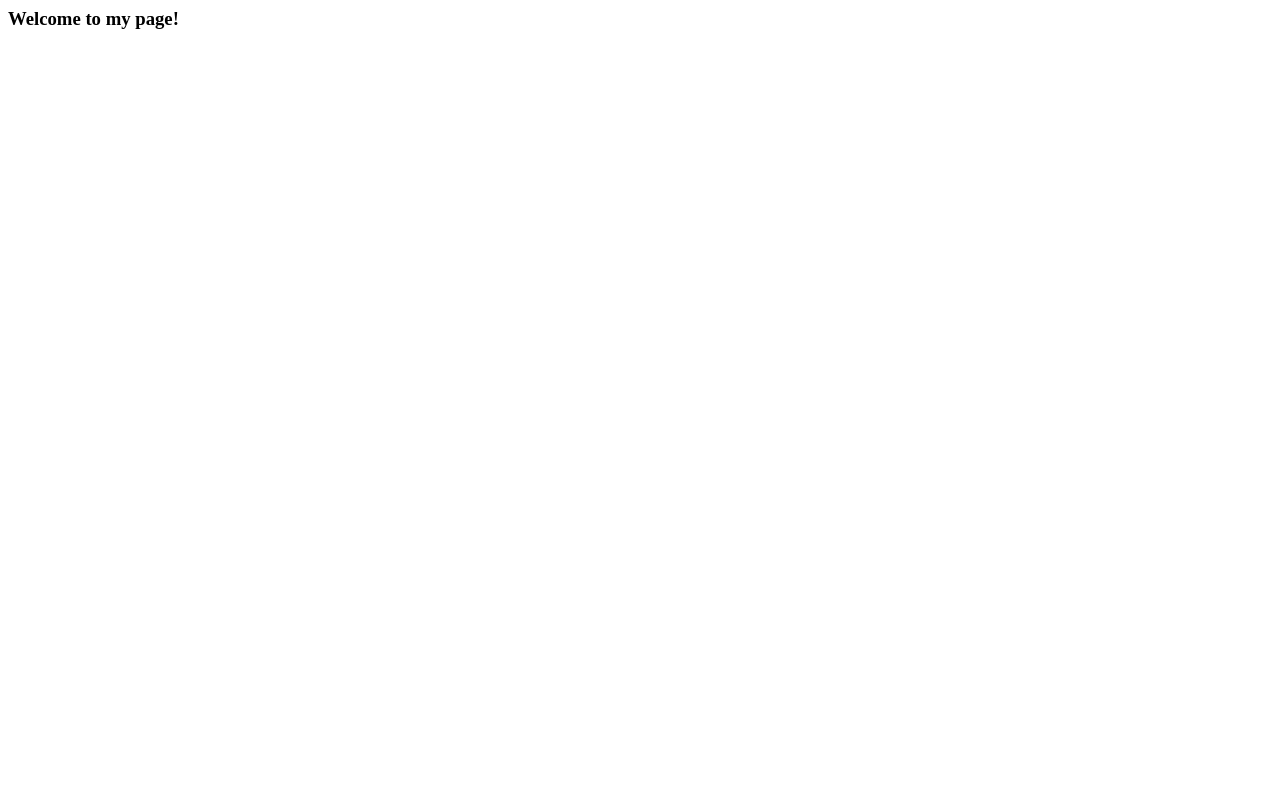
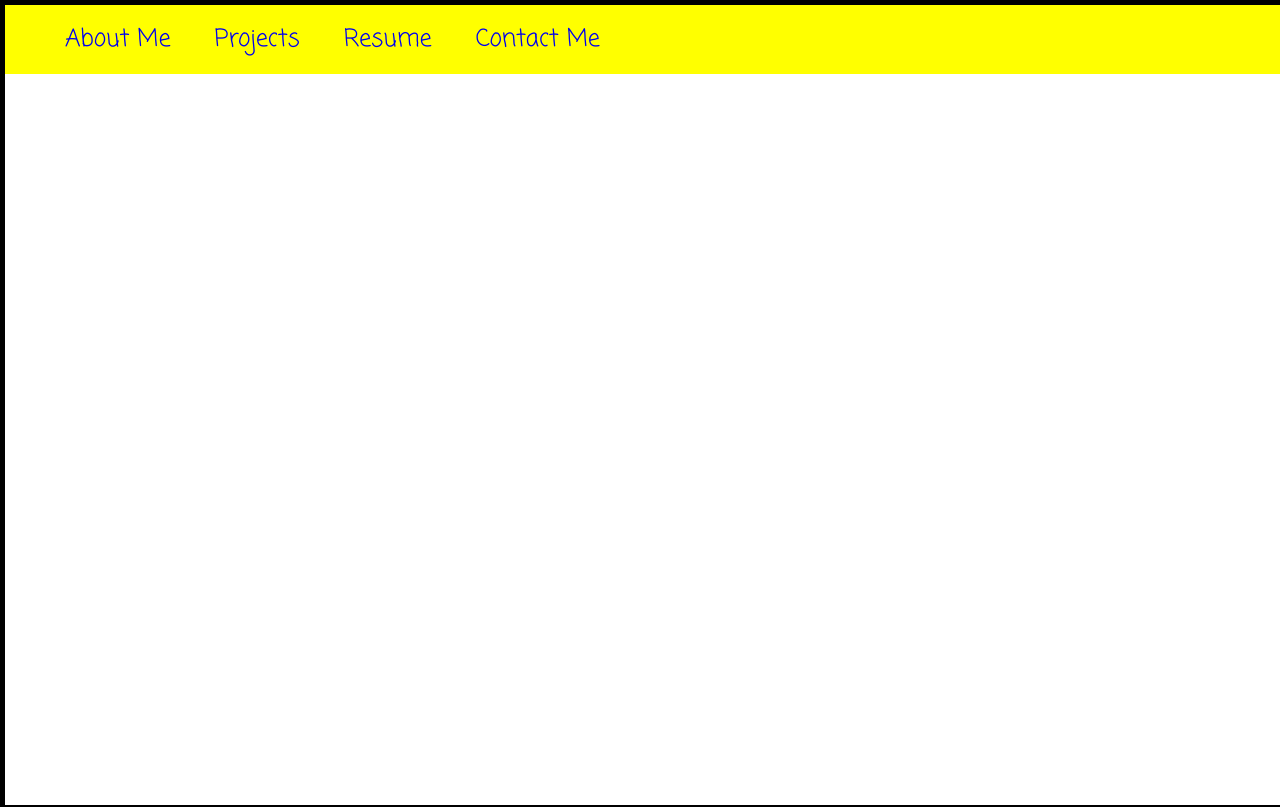
Before and after one commit to ganondalf/ganondalf.github.io, a plain HTML site: page index.html in a window 1280 px wide. Shown: the top 807 px of the page. Drawn offline with nearby package versions, Linux system fonts and the light colour scheme.

Commit message:
added stuff

```diff
--- /dev/null
+++ b/css/style.css
@@ -0,0 +1,32 @@
+/*This will contain custom style design*/
+
+body {
+  margin: 0 auto;
+  padding: 0;
+}
+
+.full-page {
+  margin: 0 auto;
+  width: 100%;
+  height: 100%;
+  border: 5px solid black;
+}
+
+nav {
+  position: fixed;
+  width: 100%;
+  height: auto%;
+  background-color: yellow;
+}
+
+nav ul li {
+  font-size: 24px;
+  font-family: 'Coming Soon', serif, cursive;
+  padding: 20px;
+  display: inline;
+}
+
+nav ul li a {
+  text-decoration: none;
+  text-align: center;
+}
--- a/index.html
+++ b/index.html
@@ -1 +1,38 @@
-<h3>Welcome to my page!</h3>
+<!doctype <html>
+<head>
+  <meta charset="utf-8">
+  <title>Carolyn Ganon</title>
+  <meta name="viewport" content="width=device-width, initial-scale=1.0">
+  <meta description="" content="">
+  <meta name="author" content="">
+  <!-- <link rel="stylesheet" href="css/bootstrap.min.css"> -->
+  <link rel="stylesheet" type="text/css" href="css/style.css">
+  <link rel="stylesheet" type="text/css" href="css/layout.css">
+  <link href='http://fonts.googleapis.com/css?family=Coming+Soon' rel='stylesheet' type='text/css'>
+  <link rel="shortcut icon" href="images/favicon.ico">
+  <link rel="apple-touch-icon" href="images/cover-pic.jpg">
+  <link rel="apple-touch-icon" href="images/Tech-CV-May2014.pdf">
+  <script src="http://ajax.googleapis.com/ajax/libs/jquery/1.11.1/jquery.min.js"></script>
+</head>
+<body>
+
+  <section class="full-page welcome">
+     <header>
+        <nav>
+          <ul>
+            <li><a href="#" id="aboutMe">About Me</a></li>
+            <li><a href="#" id="projects">Projects</a></li>
+            <li><a href="#" id="resume">Resume</a></li>
+            <li><a href="#" id="contactMe">Contact Me</a></li>
+          </ul>
+        </nav>
+    </header>
+  </section>
+
+
+  <section class="full-page aboutMe"></section>
+  <section class="full-page projects"></section>
+  <section class="full-page resume"></section>
+  <section class="full-page contactMe"></section>
+</body>
+</html>
```
Also changed, not shown: css/layout.css (added, +58 -0 lines), js/index.js (added, +19 -0 lines), images/cover-pic.jpg (added), 1 other file.
